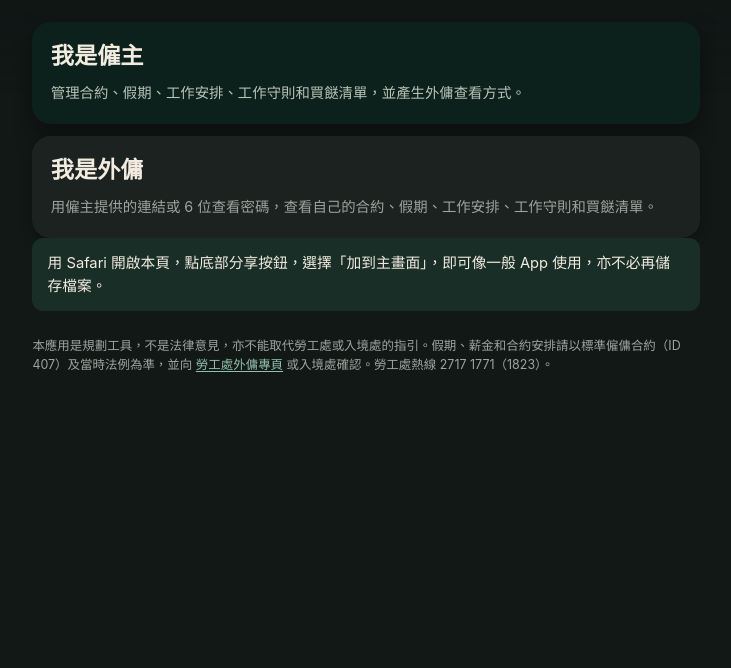
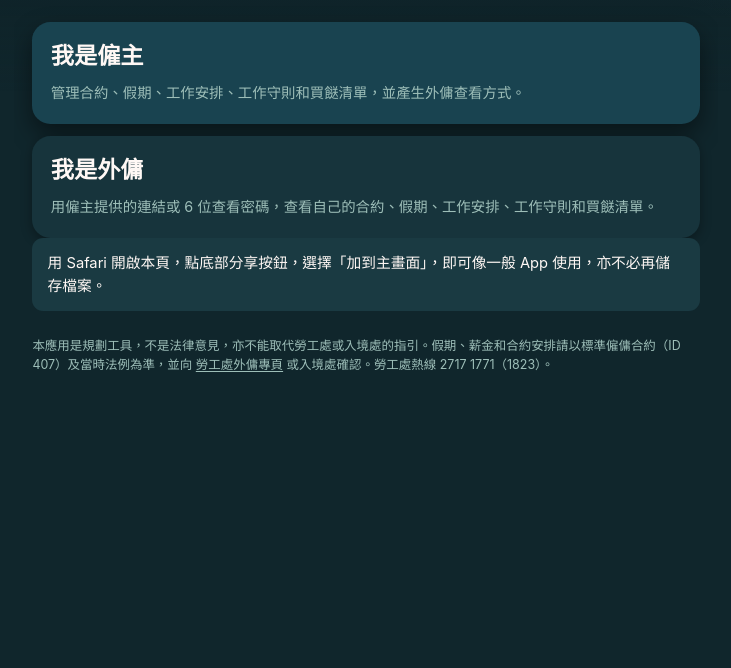
Before and after one commit to malongle18-collab/malongle18-collab.github.io, a plain HTML site: page index.html in a window 1280 px wide. Shown: the part 132-800 px from the top of the page, without its empty margins (274-1005 px from the left). Drawn offline with Linux system fonts and the dark colour scheme; a web font is replaced by a local one.

Commit message:
Apply the ColorHunt teal, coral, peach and sage palette

```diff
--- a/css/app.css
+++ b/css/app.css
@@ -1,4 +1,4 @@
-/* 外傭僱傭助手 — ink, celadon, rice paper. The previous beige-lacquer look is an anti-reference. */
+/* 外傭僱傭助手 — ColorHunt 194350 / FF8882 / FFC2B4 / 9DBEB8 */
 
 @font-face {
   font-family: "FDH Sans";
@@ -24,31 +24,31 @@
 
 :root {
   color-scheme: light dark;
-  --shell: #14342e;
-  --shell-ink: #f4efe4;
-  --shell-muted: color-mix(in srgb, var(--shell-ink) 72%, #7aa898);
-  --bg: #f1eee6;
-  --bg-deep: #e4e0d6;
-  --surface: #fbf9f4;
-  --surface-2: #efece3;
-  --ink: #14211e;
-  --ink-2: #3a4a45;
-  --ink-3: #5c6b66;
-  --line: #d5d0c4;
-  --line-strong: #b7b1a4;
-  --pine: #1f5c4c;
-  --pine-soft: #d5e6df;
-  --seal: #c23a2b;
-  --seal-soft: #f6e0dc;
-  --brass: #8d6e30;
-  --brass-soft: #eee4c8;
-  --ok: #1f5c4c;
-  --warn: #8a4b12;
-  --warn-soft: #f3e4cc;
-  --danger: #9b1e1e;
-  --danger-soft: #f5dcdc;
-  --shadow: 0 0.65rem 1.5rem rgba(20, 33, 30, 0.1);
-  --shadow-sm: 0 0.22rem 0.7rem rgba(20, 33, 30, 0.07);
+  --shell: #194350;
+  --shell-ink: #fff8f5;
+  --shell-muted: #9dbeb8;
+  --bg: #f3f6f6;
+  --bg-deep: #e4eeec;
+  --surface: #fffaf8;
+  --surface-2: #f3ebe8;
+  --ink: #194350;
+  --ink-2: #3a5a63;
+  --ink-3: #5d7a80;
+  --line: #c9dbd8;
+  --line-strong: #9dbeb8;
+  --pine: #194350;
+  --pine-soft: #d7e8e5;
+  --seal: #ff8882;
+  --seal-soft: #ffc2b4;
+  --brass: #40676f;
+  --brass-soft: #d5e6e3;
+  --ok: #194350;
+  --warn: #c45c56;
+  --warn-soft: #ffc2b4;
+  --danger: #b44540;
+  --danger-soft: #ffd8d0;
+  --shadow: 0 0.65rem 1.5rem color-mix(in srgb, #194350 14%, transparent);
+  --shadow-sm: 0 0.22rem 0.7rem color-mix(in srgb, #194350 10%, transparent);
   --font-sans: "FDH Sans", "PingFang HK", "Noto Sans HK", -apple-system, BlinkMacSystemFont, "Helvetica Neue", sans-serif;
   --font-serif: "FDH Serif", "Songti TC", "Noto Serif TC", "Source Han Serif TC", Palatino, serif;
   --font-num: "FDH Sans", ui-rounded, "PingFang HK", -apple-system, sans-serif;
@@ -64,40 +64,40 @@
   --pad-x: 1.15rem;
   --ease: cubic-bezier(0.22, 1, 0.36, 1);
   --caret: var(--pine);
-  --select-bg: var(--brass-soft);
+  --select-bg: #ffc2b4;
   --focus: var(--pine);
 }
 
 @media (prefers-color-scheme: dark) {
   :root {
-    --shell: #0d211c;
-    --shell-ink: #f1ebe0;
-    --shell-muted: color-mix(in srgb, var(--shell-ink) 68%, #3d6b5c);
-    --bg: #121816;
-    --bg-deep: #0c1110;
-    --surface: #1b221f;
-    --surface-2: #242c28;
-    --ink: #f1ebe0;
-    --ink-2: #c9d0cb;
-    --ink-3: #9aa59f;
-    --line: #323c38;
-    --line-strong: #4b5853;
-    --pine: #8fbfab;
-    --pine-soft: #1a2e28;
-    --seal: #e06a5c;
-    --seal-soft: #3a201c;
-    --brass: #e0c07a;
-    --brass-soft: #332c1c;
-    --ok: #8fbfab;
-    --warn: #f0c48a;
-    --warn-soft: #3a2c1c;
-    --danger: #f0a0a0;
-    --danger-soft: #3a1c1c;
-    --shadow: 0 0.65rem 1.5rem rgba(0, 0, 0, 0.4);
-    --shadow-sm: 0 0.22rem 0.7rem rgba(0, 0, 0, 0.3);
-    --caret: var(--brass);
-    --select-bg: #3a3220;
-    --focus: var(--brass);
+    --shell: #194350;
+    --shell-ink: #fff8f5;
+    --shell-muted: #9dbeb8;
+    --bg: #10262c;
+    --bg-deep: #0c1c21;
+    --surface: #17343c;
+    --surface-2: #1c3d46;
+    --ink: #fff8f5;
+    --ink-2: #d5e6e3;
+    --ink-3: #9dbeb8;
+    --line: #2a4d56;
+    --line-strong: #3d656e;
+    --pine: #9dbeb8;
+    --pine-soft: #1a3a42;
+    --seal: #ff8882;
+    --seal-soft: #4a2e2c;
+    --brass: #9dbeb8;
+    --brass-soft: #1e3a3e;
+    --ok: #9dbeb8;
+    --warn: #ffc2b4;
+    --warn-soft: #3a2a28;
+    --danger: #ff8882;
+    --danger-soft: #3a2423;
+    --shadow: 0 0.65rem 1.5rem rgba(0, 0, 0, 0.45);
+    --shadow-sm: 0 0.22rem 0.7rem rgba(0, 0, 0, 0.32);
+    --caret: #ffc2b4;
+    --select-bg: #3a2a28;
+    --focus: #ff8882;
   }
 }
 
--- a/index.html
+++ b/index.html
@@ -4,8 +4,8 @@
     <meta charset="utf-8">
     <meta name="viewport" content="width=device-width, initial-scale=1, viewport-fit=cover">
     <meta name="color-scheme" content="light dark">
-    <meta name="theme-color" content="#14342E" media="(prefers-color-scheme: light)">
-    <meta name="theme-color" content="#0D211C" media="(prefers-color-scheme: dark)">
+    <meta name="theme-color" content="#194350" media="(prefers-color-scheme: light)">
+    <meta name="theme-color" content="#10262C" media="(prefers-color-scheme: dark)">
     <meta name="apple-mobile-web-app-capable" content="yes">
     <meta name="mobile-web-app-capable" content="yes">
     <meta name="apple-mobile-web-app-status-bar-style" content="black-translucent">
```
Also changed, not shown: icons/favicon.svg, manifest.webmanifest.
